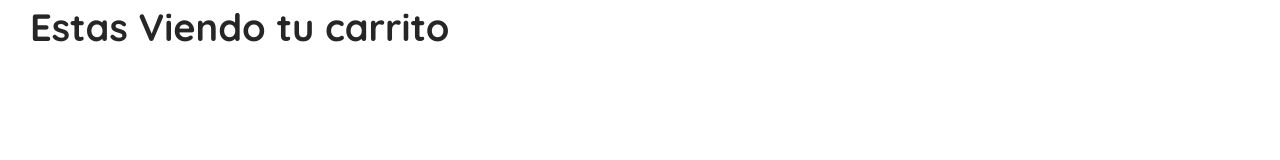
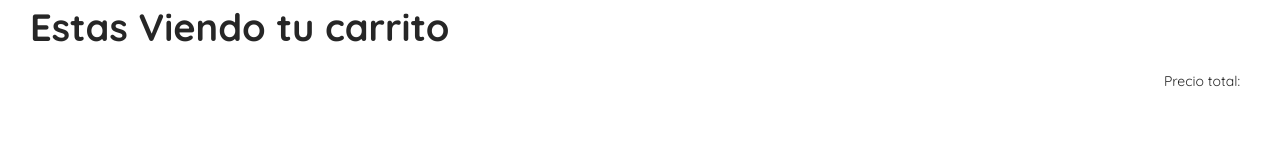
Before and after one commit to javgon89/app-coderhouse, a React (Create React App) app: page /Cart in a window 1280 px wide. Shown: the part 132-292 px from the top of the page. Built offline with nearby package versions, Linux system fonts and the light colour scheme.

Commit message:
correcciones context 1

```diff
--- a/src/App.css
+++ b/src/App.css
@@ -111,3 +111,8 @@ h1,h2{
   width: 100px;
   height: 100px;
 }
+
+.totalPrice{
+  text-align: right;
+  margin-right: 40px;
+}
--- a/src/Components/Cart/index.js
+++ b/src/Components/Cart/index.js
@@ -15,13 +15,12 @@ const Cart =()=>{
     const {cart} = useContext(CartContext)
 
 
-
-
     return(
         <>
             <Button type="primary" className="mainButton backButton" onClick={() => history.goBack()}><LeftOutlined/>Volver</Button>
             <div>
                 <Title className="customFont"> Estas Viendo tu carrito</Title>
+                <p className="totalPrice">Precio total:</p>
             </div>
             <div>
             {cart.map(e=> <ItemInCart e={e} key={e.id}/>)
--- a/src/Components/ItemDetail/index.js
+++ b/src/Components/ItemDetail/index.js
@@ -12,22 +12,18 @@ import { useContext } from 'react';
 const ItemDetail =({producto})=>{
 
     let history = useHistory();
-    const {cart,addToCart} = useContext(CartContext)
-    console.log(cart)
+    const {addToCart} = useContext(CartContext)
 
     const onAdd =(counter)=>{
-        console.log('Se agrego al carrito: Unidades: '+ counter +' '+ producto.title)
-        addToCart([...cart,{cantidad:counter,
-                          productName:producto.title,
-                          id:producto.id,
-                          image:producto.image,
-                          price:producto.price
-                          }]
+        addToCart({ cantidad:counter,
+                      productName:producto.title,
+                      id:producto.id,
+                      image:producto.image,
+                      price:producto.price
+                    }
+        )
 
-        )
-        console.log('viendo id del producto agregado: '+producto.id)
         }
-
 
 
     return(
--- a/src/Components/ItemInCart/index.js
+++ b/src/Components/ItemInCart/index.js
@@ -1,16 +1,18 @@
-const ItemCart =({e})=>{
+
+
+ const ItemInCart=({e})=>{
+
+    const totalProduct = e.price * e.cantidad
 
        return(
 
                         <div  className="cartList">
                         <img alt={e.productName} src={e.image} className="cartImage"/>
                         <p>Producto: <b>{e.productName}</b></p>
-                                <p>Precio total: <b>$ {e.price * e.cantidad}</b></p>
+                        <p>Precio total: <b>$ {totalProduct}</b></p>
                         <p>Unidades: <b>{e.cantidad}</b></p>
                         <button>Eliminar</button>
-            </div>
-
-    )
+                        </div>)
        }
 
-export default ItemCart
+  export default ItemInCart
--- a/src/Context/CartContext.js
+++ b/src/Context/CartContext.js
@@ -5,33 +5,30 @@ export const CartContext = createContext();
 export const CartProvider =({children}) => {
 
     const [cart,setCart] = useState([]);
+    //const [totalPrice,setTotalPrice] = useState([]);
 
-    const addToCart =(product)=> {
+    const addToCart = itemCount => {
+        if (cart.find(item => item.id === itemCount.id)) {
+          const newCartItem = cart.map(item => {
+            if (item.id === itemCount.id) {
+              return { ...item, cantidad: itemCount.cantidad + item.cantidad };
 
-            setCart(product)
+            } console.log(item.id)
+            return item;
+          });
+          setCart(newCartItem);
+        } else {
+            setCart(state => {
+            return [...state, itemCount];
+          });
         }
-
-
-    /*const addToCart =(product)=> {
-        if(isInCart(product.producto.id)===-1){
-            setCart(product)
-        }
-        else{
-            console.log("va a dar error")
-        }
-    }
-
-    const isInCart =(id)=>{
-        return cart.findIndex(prod=> prod.id===id);
-    }*/
-
-
+      };
 
 
 
 
     return(
-        <CartContext.Provider value={{cart,addToCart,setCart}}>
+        <CartContext.Provider value={{cart,addToCart}}>
             {children}
         </CartContext.Provider>
     )
```
Also changed, not shown: 1 other file (tests, documents, lock files or other folders). Lines whose indentation alone changed are shown as unchanged.
